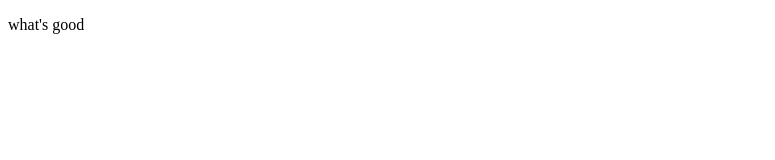
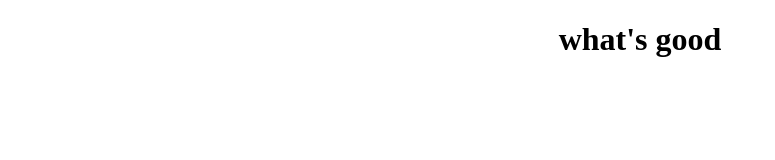
Before and after one commit to stabbyv7/stabby.v7, a plain HTML site: page index.html in a window 1280 px wide. Shown: the whole page, without its empty margins (0-775 px from the left). Drawn offline with Linux system fonts and the light colour scheme.

Commit message:
Update index.html

```diff
--- a/index.html
+++ b/index.html
@@ -13,6 +13,6 @@
     </style>
 </head>
 <body>
-    <p>what's good</p>
+    <h1>what's good</h1>
 </body>
 </html>
```
